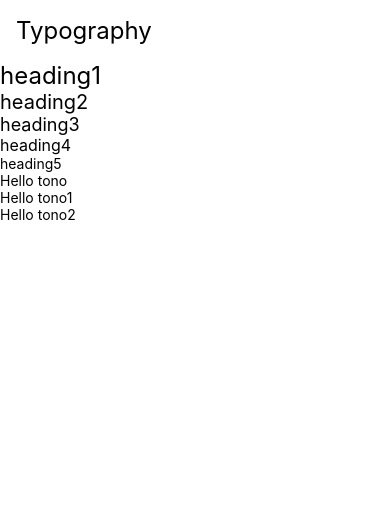
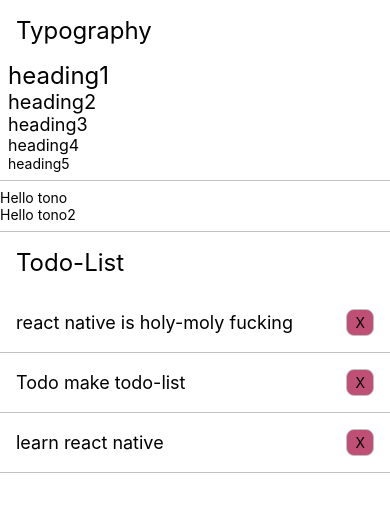
Before and after one commit to jmeno1011/rn-first, a React Native app: screen / in a window 390 px wide. Shown: the top 512 px of the page. Built offline with nearby package versions, Linux system fonts and the light colour scheme.

Commit message:
todo-list의 버튼 움직임 확인

```diff
--- a/App.tsx
+++ b/App.tsx
@@ -1,5 +1,7 @@
-import React from 'react';
+import React, { useEffect, useState } from 'react';
 import {
+  Button,
+  Pressable,
   SafeAreaView,
   ScrollView,
   StatusBar,
@@ -10,6 +12,9 @@ import {
 } from 'react-native';
 import Title from './src/components/UI/Title/Title';
 import { Heading1, Heading2, Heading3, Heading4, Heading5 } from './src/components/UI/Typography';
+import { styled } from 'styled-components/native';
+import { Colors } from 'react-native/Libraries/NewAppScreen';
+import Hr from './src/components/UI/Hr/Hr';
 
 interface HelloCompoProps {
   name: string;
@@ -21,26 +26,105 @@ const HelloCompo = ({ name }: HelloCompoProps) => {
   )
 }
 
+interface TodoType {
+  id: number;
+  title: string;
+  done: boolean;
+}
+
 function App(): JSX.Element {
+  const [todos, setTodos] = useState<TodoType[]>([]);
+  const onClick = (id: number) => {
+    console.log('clicked');
+    setTodos(prev => prev.map(todo => todo.id === id ? { ...todo, done: !todo.done } : todo))
+  }
+  useEffect(() => {
+    setTodos(todoList);
+  }, [])
   return (
     <SafeAreaView>
       <Title>Typography</Title>
-      <Heading1>heading1</Heading1>
-      <Heading2>heading2</Heading2>
-      <Heading3>heading3</Heading3>
-      <Heading4>heading4</Heading4>
-      <Heading5>heading5</Heading5>
+      <TypoView>
+        <Heading1>heading1</Heading1>
+        <Heading2>heading2</Heading2>
+        <Heading3>heading3</Heading3>
+        <Heading4>heading4</Heading4>
+        <Heading5>heading5</Heading5>
+      </TypoView>
       <HelloCompo name='tono' />
-      <HelloCompo name='tono1' />
       <HelloCompo name='tono2' />
+      <Hr />
+      <ScrollView>
+        <Title>Todo-List</Title>
+        {
+          todos.map(
+            todo => (
+              <TodoBlock key={todo.id}>
+                <TodoText>{todo.title}</TodoText>
+                <TodoDoneButton onPress={()=>onClick(todo.id)} done={todo.done}>
+                  <Text>{todo.done ? "O" : "X"}</Text>
+                </TodoDoneButton>
+              </TodoBlock>
+            )
+          )
+        }
+        <View>
+
+        </View>
+      </ScrollView>
     </SafeAreaView>
   );
 }
 
 export default App;
 
-const styles = StyleSheet.create({
-  // center:{
-  //   alignItems:'center'
-  // }
-})
+const todoList = [
+  {
+    id: 1,
+    title: "react native is holy-moly fucking",
+    done: false
+  },
+  {
+    id: 2,
+    title: "Todo make todo-list",
+    done: false
+  },
+  {
+    id: 3,
+    title: "learn react native",
+    done: false
+  }
+]
+
+const TypoView = styled.View`
+  padding: 8px;
+  margin-top: -8px;
+  margin-bottom: 8px;
+  border-bottom-width: 1px;
+  border-color: silver;
+`
+
+const TodoBlock = styled.View`
+  padding: 16px;
+  display: flex;
+  flex-direction: row;
+  justify-content: space-between;
+  align-items: center;
+  border-bottom-width: 1px;
+  border-color: silver;
+`
+const TodoText = styled.Text`
+  font-size: 18px;
+`
+
+interface TodoDoneButtonProps {
+  done: boolean;
+}
+
+const TodoDoneButton = styled.Pressable<TodoDoneButtonProps>`
+  padding: 4px 8px;
+  background-color: ${props => props.done ? "#028A0f" : "#BF4F74"};
+  border-width: 1px;
+  border-radius: 8px;
+  border-color: silver;
+`
--- /dev/null
+++ b/src/components/UI/Hr/Hr.tsx
@@ -0,0 +1,16 @@
+import React from 'react'
+import { styled } from 'styled-components/native'
+
+const HrBlock = styled.View`
+  padding: 4px 0;
+  height: 1px;
+  border-bottom-width: 1px;
+  border-color: silver;
+`
+
+export default function Hr() {
+  return (
+    <HrBlock>
+    </HrBlock>
+  )
+}
```
